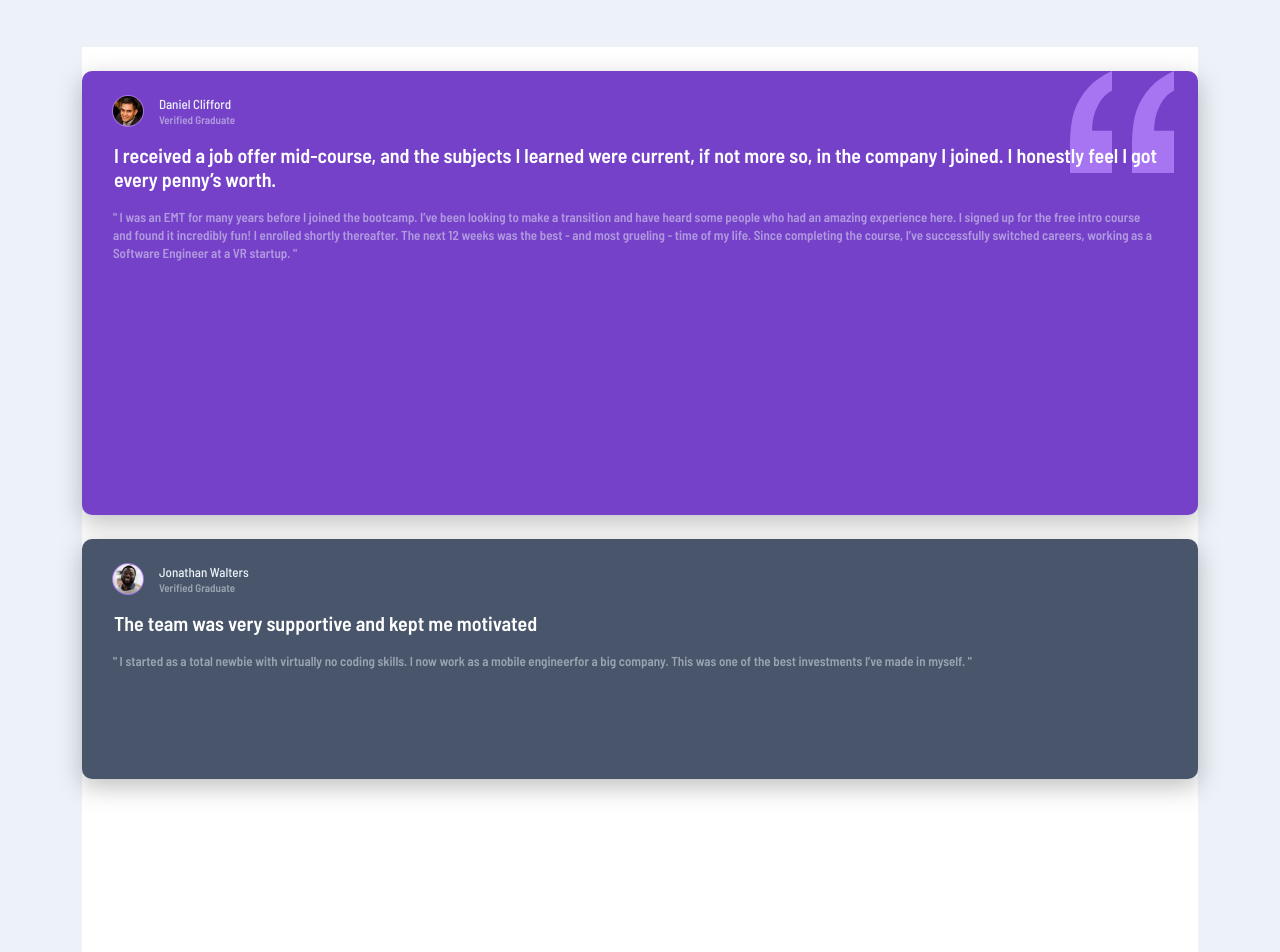
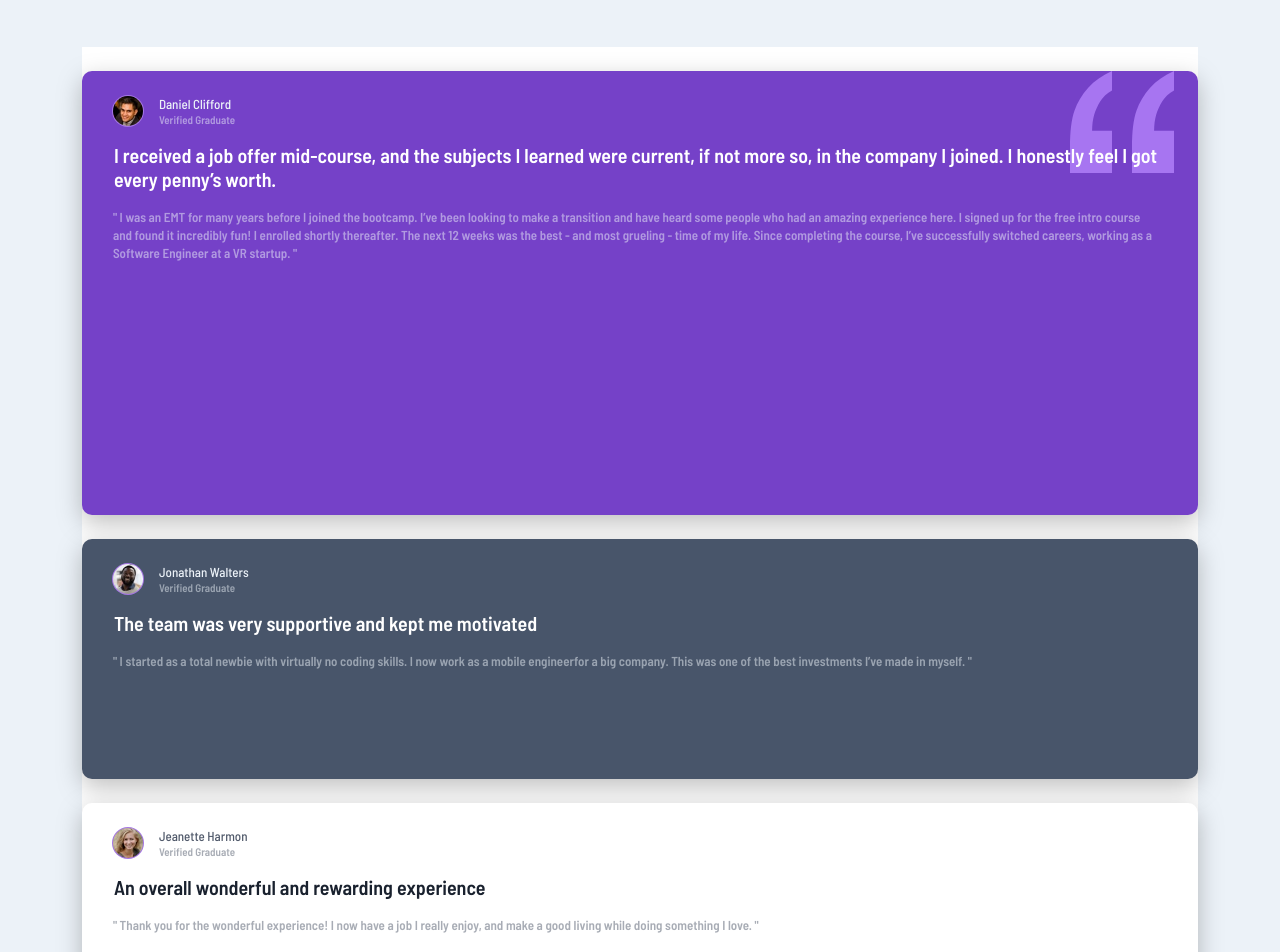
Before and after one commit to JCDMeira/testimonials-grid, a React (Create React App) app: page / in a window 1280 px wide. Shown: the top 952 px of the page. Built offline with nearby package versions, Linux system fonts and the light colour scheme.

Commit message:
Add: third card

```diff
--- a/src/App.jsx
+++ b/src/App.jsx
@@ -3,6 +3,7 @@ import { Card } from './components/Card';
 import { GlobalStye, Conteiner, Content } from './global';
 import photo1 from './assets/images/image-daniel.jpg';
 import photo2 from './assets/images/image-jonathan.jpg';
+import photo3 from './assets/images/image-jeanette.jpg';
 
 function App() {
   return (
@@ -46,6 +47,21 @@ function App() {
             work as a mobile engineerfor a big company. This was one of the best
             investments I’ve made in myself.
           </Card>
+
+          <Card
+            background="#fff"
+            height="22.3"
+            photo={photo3}
+            name={['Jeanette Harmon', '#515A6B']}
+            verified={true}
+            tittle={[
+              'An overall wonderful and rewarding experience',
+              '#19212E',
+            ]}
+          >
+            Thank you for the wonderful experience! I now have a job I really
+            enjoy, and make a good living while doing something I love.
+          </Card>
         </Content>
       </Conteiner>
     </>
```
